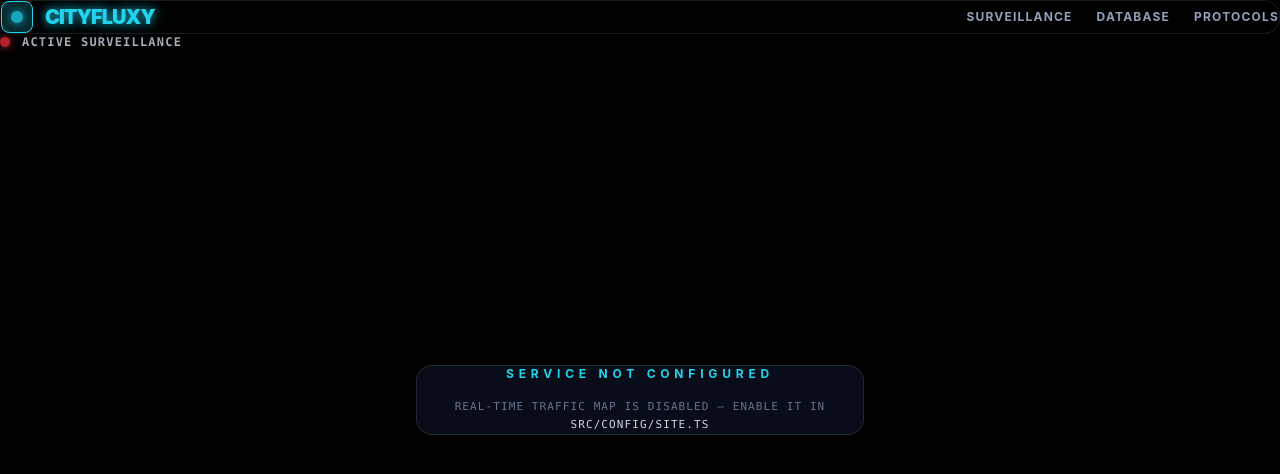
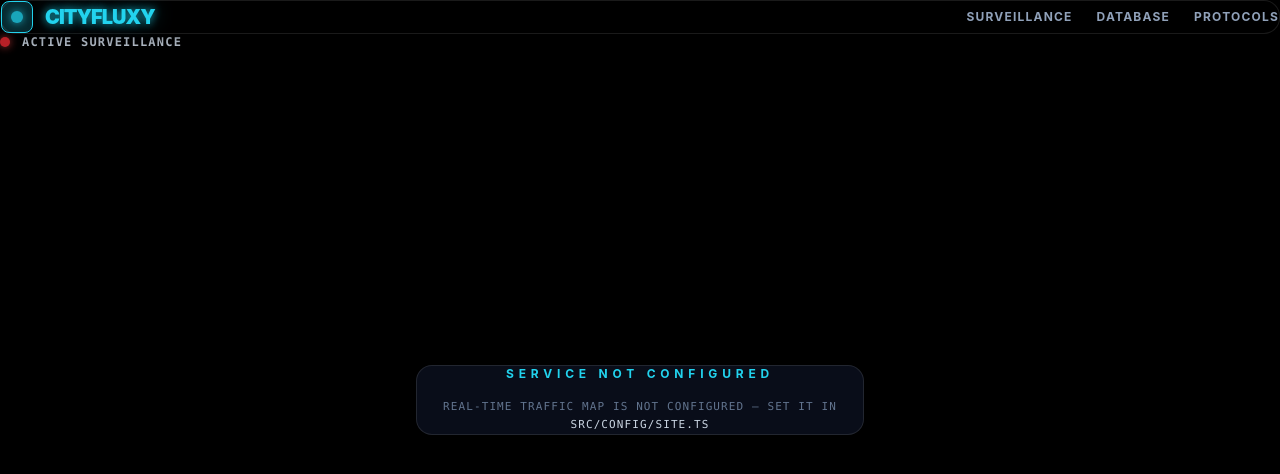
Before and after one commit to CoderPChere/3D-test, a Next.js app in the folder front-end/: page /real-time-traffic in a window 1280 px wide. Shown: the top 474 px of the page. Built offline with nearby package versions, Linux system fonts and the light colour scheme.

Commit message:
fix: review follow-ups - meta description from config, not-configured copy

```diff
--- a/front-end/src/app/layout.tsx
+++ b/front-end/src/app/layout.tsx
@@ -15,7 +15,7 @@ const geistMono = Geist_Mono({
 
 export const metadata: Metadata = {
   title: site.name,
-  description: site.tagline,
+  description: site.description,
 };
 
 export default function RootLayout({
--- a/front-end/src/components/UI/NotConfigured.tsx
+++ b/front-end/src/components/UI/NotConfigured.tsx
@@ -3,7 +3,7 @@ export default function NotConfigured({ service }: { service: string }) {
         <div className="glass rounded-2xl border border-white/10 p-10 max-w-md w-full text-center flex flex-col items-center gap-4">
             <p className="text-neon-cyan text-xs font-bold uppercase tracking-[0.4em]">Service Not Configured</p>
             <p className="text-slate-500 text-[11px] font-mono uppercase tracking-widest leading-relaxed">
-                {service} is disabled — enable it in{" "}
+                {service} is not configured — set it in{" "}
                 <span className="text-slate-300">src/config/site.ts</span>
             </p>
         </div>
```
